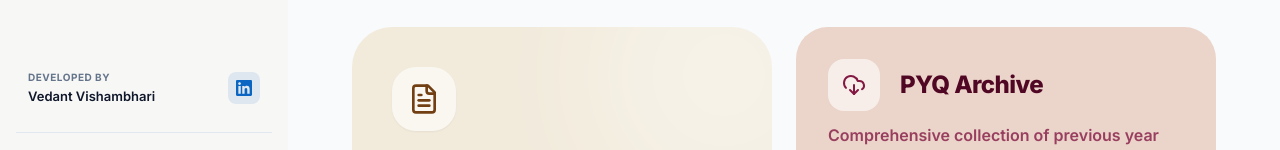
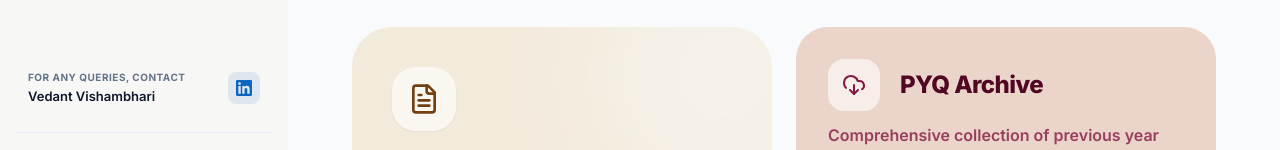
Before and after one commit to vedxnt-10/NotesVault, a React (Vite) app: page / in a window 1280 px wide. Shown: the part 590-740 px from the top of the page. Built offline with nearby package versions, Linux system fonts and the light colour scheme; no server answers; a web font is replaced by a local one.

Commit message:
small change

```diff
--- a/src/components/Layout.tsx
+++ b/src/components/Layout.tsx
@@ -55,7 +55,7 @@ export default function Layout() {
         <div className="space-y-1 mb-4 pb-4 border-b border-border-color">
           <div className="flex items-center justify-between px-3 py-2.5 rounded-lg">
             <div className="flex flex-col">
-              <span className="text-[10px] font-bold text-text-muted uppercase tracking-wider mb-0.5">Developed by</span>
+              <span className="text-[10px] font-bold text-text-muted uppercase tracking-wider mb-0.5">For any queries, contact</span>
               <span className="text-[13px] font-semibold text-text-main">Vedant Vishambhari</span>
             </div>
             <a
```
Also changed, not shown: 1 other file (tests, documents, lock files or other folders).
